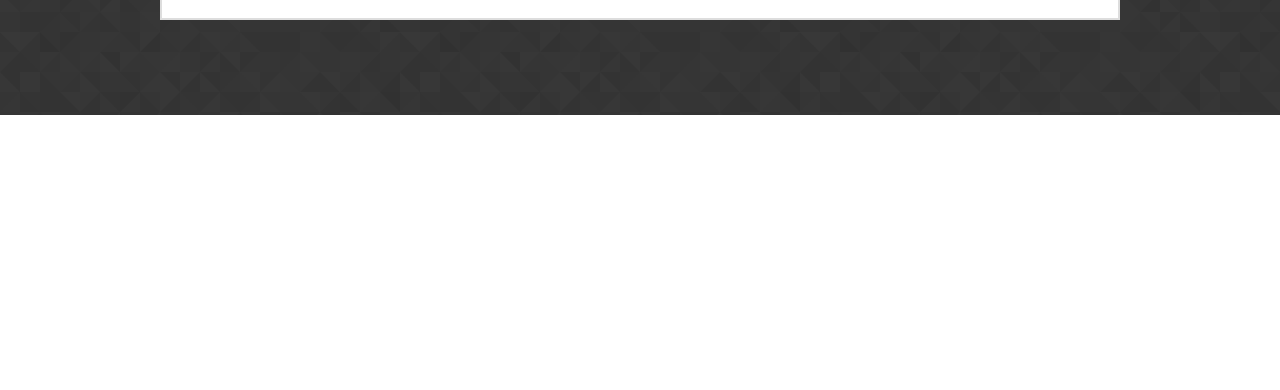
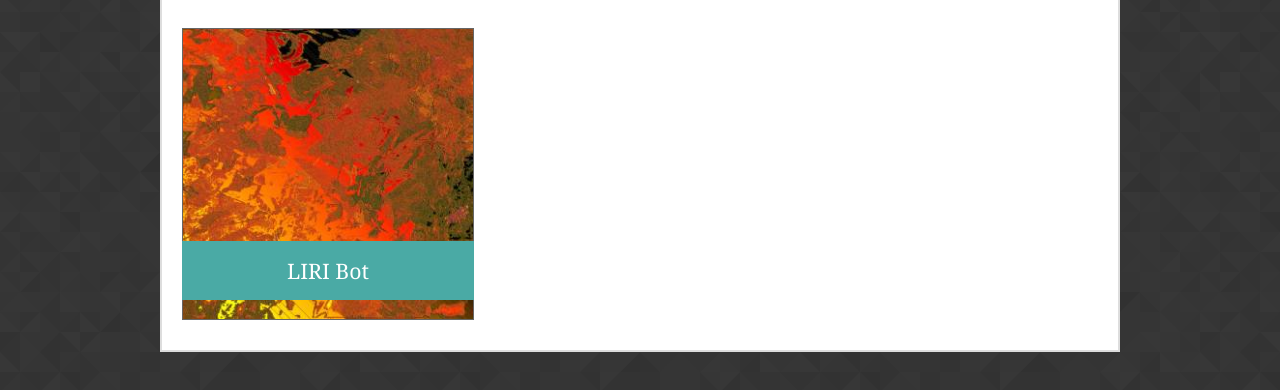
Before and after one commit to aevers3/Responsive-Portfolio, a plain HTML site: page portfolio.html in a window 1280 px wide. Shown: the part 848-1238 px from the top of the page. Before the commit the page ends 963 px from the top, so only its background shows below. Drawn offline with Linux system fonts and the light colour scheme.

Commit message:
Added LIRI Bot

```diff
--- a/portfolio.html
+++ b/portfolio.html
@@ -89,6 +89,15 @@
                     </div>
                 </a>
             </div>
+            <div class="portfolioItem">
+                <a href="https://github.com/aevers3/liri-node-app" target="_blank">
+                    <img src="assets/images/abstract-q-c-300-300-5.jpg" alt="Screenshot of financial app."
+                        class="porfolioItemImage" />
+                    <div class="portfolioItemTitleBox">
+                        <p class="portfolioItemTitle">LIRI Bot</p>
+                    </div>
+                </a>
+            </div>
         </div>
         <div class="clearfix"></div>
     </section>
```
Also changed, not shown: assets/images/financial-app-screenshot.png (added), 1 other file. Lines whose indentation alone changed are shown as unchanged.
